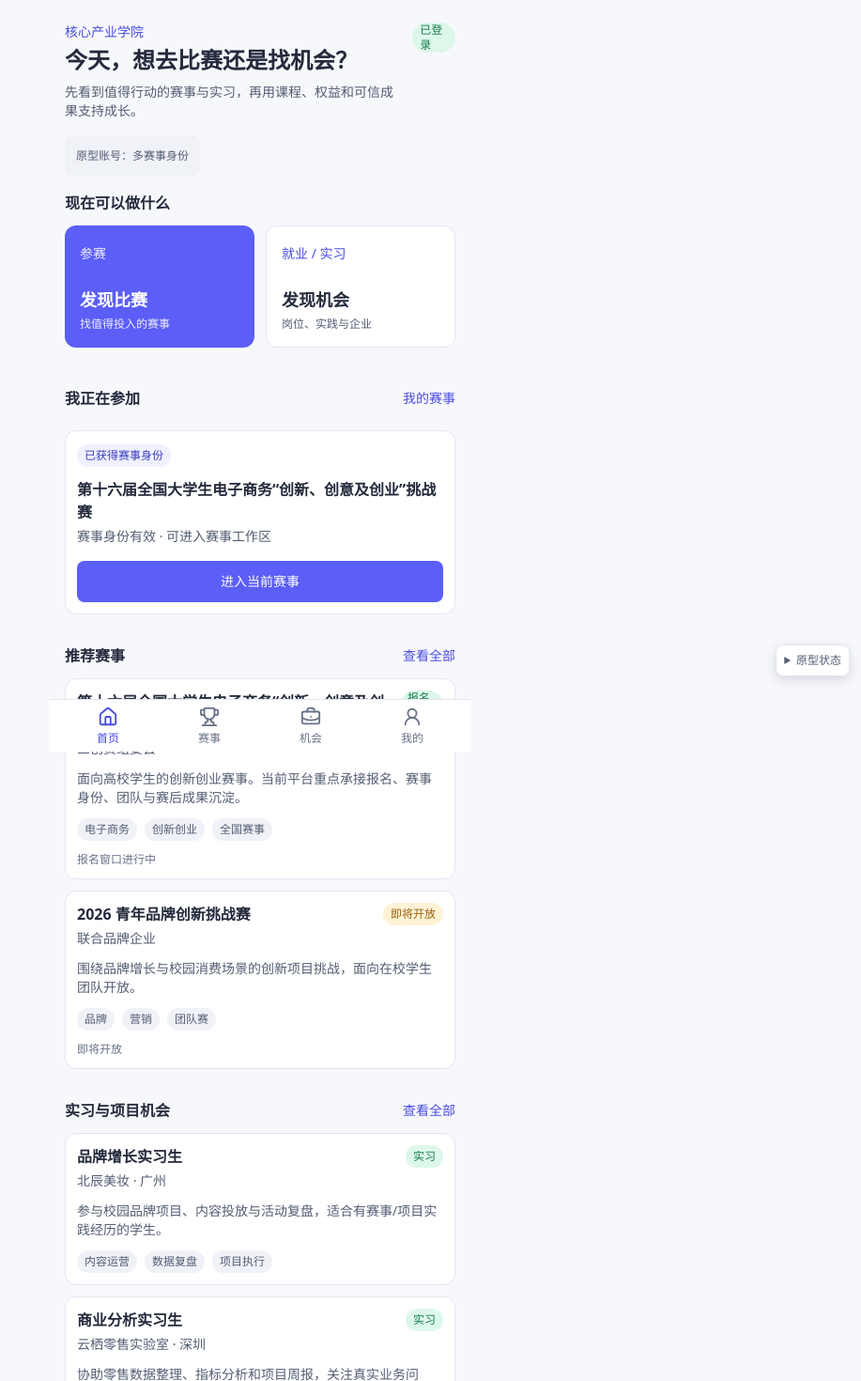
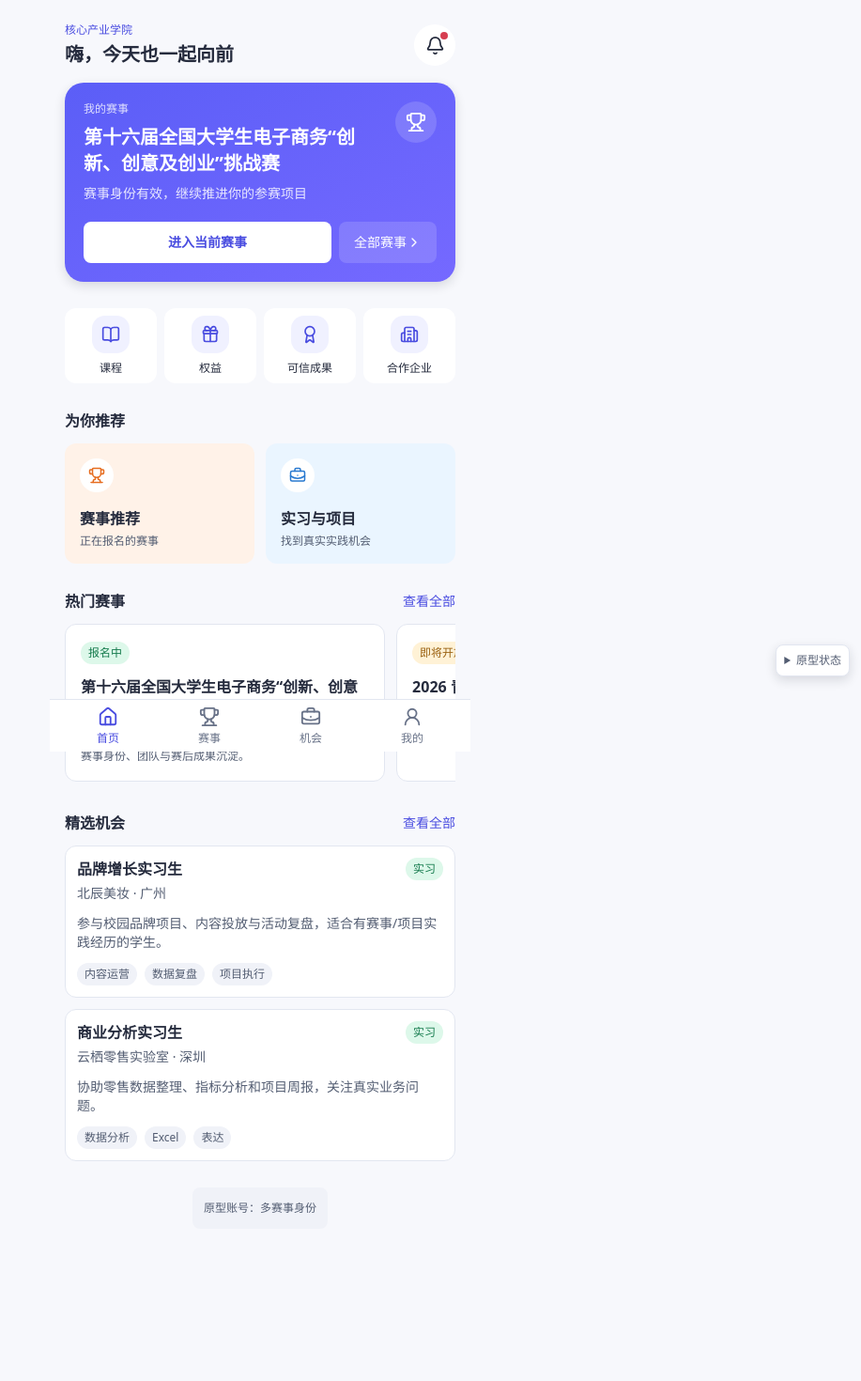
Before and after one commit to dangjingtao/core-industry-college-prototype, a React (Vite) app in the folder apps/mobile/: page /home in a window 1280 px wide. Shown: the top 1470 px of the page at 94% size, without its empty margins (363-1280 px from the left). After the commit the page ends 1412 px from the top, so only its background shows below. Built offline with nearby package versions, Linux system fonts and the light colour scheme.

Commit message:
优化移动端首页体验

```diff
--- a/apps/mobile/src/features/public-platform/PublicPlatform.tsx
+++ b/apps/mobile/src/features/public-platform/PublicPlatform.tsx
@@ -1,4 +1,5 @@
 import { createContext, useCallback, useContext, useEffect, useMemo, useState, type ReactNode } from "react";
+import { Award, Bell, BookOpen, BriefcaseBusiness, Building2, ChevronRight, Gift, Trophy } from "lucide-react";
 import { Link, useLocation, useNavigate, useParams } from "react-router-dom";
 import { Button, Card, GhostButton, PageHeader, PrototypeStateTools, PublicShell, SecondaryButton, Section, StateBlock, StatusTag } from "../../components/ui";
 import { scenarios } from "../../mock/scenarios";
@@ -174,16 +175,28 @@ export function HomePage() {
   const view = usePrototypeView();
   const { identities } = usePublicPlatform();
   const activeIdentity = identities.find(identity => identity.identityStatus === "active");
-  const activeCompetition = competitionById(activeIdentity?.competitionId);
-  return <PublicShell><div className="px-4 pb-4 pt-6"><div className="flex items-start justify-between gap-3"><div><p className="text-sm font-medium text-text-brand">核心产业学院</p><h1 className="mt-1 text-2xl font-semibold leading-8 text-text-primary">今天，想去比赛还是找机会？</h1><p className="mt-2 text-sm leading-5 text-text-secondary">先看到值得行动的赛事与实习，再用课程、权益和可信成果支持成长。</p></div>{guest ? <StatusTag tone="neutral">未登录</StatusTag> : <StatusTag tone="success">已登录</StatusTag>}</div>{!guest && <div className="mt-4"><AccountScenarioSwitch /></div>}</div>
-    {view !== "ready" ? <div className="px-4"><StateBlock state={view} /></div> : <div className="space-y-8 px-4">
-      <Section title="现在可以做什么"><div className="grid grid-cols-2 gap-3"><button className="min-h-32 rounded-container bg-primary p-4 text-left text-on-primary" onClick={() => navigate("/competitions")}><span className="text-sm font-medium opacity-90">参赛</span><strong className="mt-6 block text-lg">发现比赛</strong><span className="mt-1 block text-xs opacity-90">找值得投入的赛事</span></button><button className="min-h-32 rounded-container border border-border-subtle bg-surface p-4 text-left" onClick={() => navigate("/opportunities")}><span className="text-sm font-medium text-text-brand">就业 / 实习</span><strong className="mt-6 block text-lg text-text-primary">发现机会</strong><span className="mt-1 block text-xs text-text-secondary">岗位、实践与企业</span></button></div></Section>
-      {!guest && activeCompetition && <Section title="我正在参加" action={<Link to="/competitions/mine" className="min-h-touch py-3 text-sm font-medium text-text-brand">我的赛事</Link>}><Card interactive><StatusTag tone="info">已获得赛事身份</StatusTag><h3 className="mt-3 text-base font-semibold text-text-primary">{activeCompetition.name}</h3><p className="mt-1 text-sm text-text-secondary">赛事身份有效 · 可进入赛事工作区</p><Button className="mt-4 w-full" onClick={() => navigate(`/competitions/${activeCompetition.id}/workspace`)}>进入当前赛事</Button></Card></Section>}
-      {!guest && !activeCompetition && <Card className="border border-border-subtle"><h2 className="text-base font-semibold text-text-primary">你还没有可用赛事工作区</h2><p className="mt-2 text-sm leading-5 text-text-secondary">这不会影响公共平台使用。你仍可以浏览赛事、机会和企业；已提交报名也会出现在“我的赛事”。</p><SecondaryButton className="mt-4" onClick={() => navigate("/competitions")}>发现赛事</SecondaryButton></Card>}
-      {guest && <Card className="border border-border-subtle"><h2 className="text-base font-semibold text-text-primary">不用赛事身份，也可以先逛平台</h2><p className="mt-2 text-sm leading-5 text-text-secondary">赛事、机会和企业公开信息均可浏览；报名、投递等账号动作再要求登录。</p><SecondaryButton className="mt-4" onClick={() => navigate("/auth/login?returnTo=/home")}>登录 / 注册</SecondaryButton></Card>}
-      <Section title="推荐赛事" action={<Link to="/competitions" className="text-sm font-medium text-text-brand">查看全部</Link>}><div className="space-y-3">{competitions.slice(0,2).map(item => <CompetitionCard item={item} key={item.id} />)}</div></Section>
-      <Section title="实习与项目机会" action={<Link to="/opportunities" className="text-sm font-medium text-text-brand">查看全部</Link>}><div className="space-y-3">{opportunities.filter(item => item.status === "open").slice(0,2).map(item => <OpportunityCard item={item} key={item.id} />)}</div></Section>
-      <Section title="成长与资源"><div className="grid grid-cols-3 gap-2">{[["课程","/courses"],["权益","/benefits"],["可信成果","/assets"]].map(([label,to]) => <button key={to} onClick={() => navigate(to)} className="min-h-touch rounded-control bg-surface px-2 text-sm font-medium text-text-secondary active:bg-surface-pressed">{label}</button>)}</div></Section>
+  const activeCompetition = guest ? undefined : competitionById(activeIdentity?.competitionId);
+  const growthResources = [
+    { label: "课程", description: "提升参赛与职业能力", to: "/courses", icon: BookOpen },
+    { label: "权益", description: "查看可领取的支持", to: "/benefits", icon: Gift },
+    { label: "可信成果", description: "沉淀证书与成绩", to: "/assets", icon: Award },
+    { label: "合作企业", description: "发现品牌与机会", to: "/companies", icon: Building2 },
+  ];
+  return <PublicShell><header className="flex items-center justify-between px-4 pb-4 pt-6"><div><div className="flex items-center gap-2"><p className="text-xs font-medium text-text-brand">核心产业学院</p>{guest && <span className="text-xs text-text-tertiary">未登录</span>}</div><h1 className="mt-1 text-xl font-semibold text-text-primary">{guest ? "你好，欢迎来看看" : "嗨，今天也一起向前"}</h1></div><button aria-label="消息通知" className="relative flex size-11 items-center justify-center rounded-full bg-surface text-text-primary"><Bell size={21} aria-hidden="true" /><span className="absolute right-2 top-2 size-2 rounded-full bg-danger" /></button></header>
+    {view !== "ready" ? <div className="px-4"><StateBlock state={view} /></div> : <div className="space-y-7 px-4">
+      <section className="overflow-hidden rounded-[20px] bg-gradient-to-br from-primary to-[#7569ff] p-5 text-on-primary shadow-floating"><div className="flex items-start justify-between gap-3"><div className="min-w-0"><p className="text-xs font-medium opacity-80">{activeCompetition ? "我的赛事" : "正在报名"}</p><h2 className="mt-2 text-xl font-semibold leading-7">{activeCompetition?.name ?? competitions[0].name}</h2><p className="mt-2 text-sm opacity-85">{activeCompetition ? "赛事身份有效，继续推进你的参赛项目" : "发现适合你的赛事，开启一段新经历"}</p></div><span className="flex size-11 shrink-0 items-center justify-center rounded-full bg-white/15"><Trophy size={22} aria-hidden="true" /></span></div><div className="mt-5 flex gap-2">{activeCompetition ? <button className="min-h-touch flex-1 rounded-control bg-white px-4 text-sm font-semibold text-text-brand" onClick={() => navigate(`/competitions/${activeCompetition.id}/workspace`)}>进入当前赛事</button> : <button className="min-h-touch flex-1 rounded-control bg-white px-4 text-sm font-semibold text-text-brand" onClick={() => navigate("/competitions")}>发现比赛</button>}<button className="flex min-h-touch items-center justify-center rounded-control bg-white/15 px-4 text-sm font-medium" onClick={() => navigate("/competitions")}>全部赛事<ChevronRight size={16} aria-hidden="true" /></button></div></section>
+
+      <section><div className="grid grid-cols-4 gap-2">{growthResources.map(({ label, to, icon: Icon }) => <button key={to} onClick={() => navigate(to)} className="flex min-h-20 flex-col items-center justify-center gap-2 rounded-container bg-surface text-center active:bg-surface-pressed"><span className="flex size-10 items-center justify-center rounded-[14px] bg-primary-container text-text-brand"><Icon size={20} aria-hidden="true" /></span><span className="text-xs font-medium text-text-primary">{label}</span></button>)}</div></section>
+
+      <Section title="为你推荐"><div className="grid grid-cols-2 gap-3"><button className="rounded-container bg-[#fff2e8] p-4 text-left" onClick={() => navigate("/competitions")}><span className="flex size-9 items-center justify-center rounded-full bg-white text-[#e66d20]"><Trophy size={18} aria-hidden="true" /></span><strong className="mt-4 block text-base text-text-primary">赛事推荐</strong><span className="mt-1 block text-xs text-text-secondary">正在报名的赛事</span></button><button className="rounded-container bg-[#eaf5ff] p-4 text-left" onClick={() => navigate("/opportunities")}><span className="flex size-9 items-center justify-center rounded-full bg-white text-[#2879d0]"><BriefcaseBusiness size={18} aria-hidden="true" /></span><strong className="mt-4 block text-base text-text-primary">实习与项目</strong><span className="mt-1 block text-xs text-text-secondary">找到真实实践机会</span></button></div></Section>
+
+      {!guest && !activeCompetition && <Card className="border border-border-subtle"><h2 className="text-base font-semibold text-text-primary">还没有可用赛事工作区</h2><p className="mt-2 text-sm leading-5 text-text-secondary">公共赛事、机会和成长资源仍可正常使用。</p></Card>}
+      {guest && <Card className="flex items-center justify-between gap-3 border border-border-subtle"><div><h2 className="text-sm font-semibold text-text-primary">登录后保存你的进度</h2><p className="mt-1 text-xs text-text-secondary">报名、投递与长期成果持续沉淀</p></div><SecondaryButton className="shrink-0" onClick={() => navigate("/auth/login?returnTo=/home")}>登录 / 注册</SecondaryButton></Card>}
+
+      <Section title="热门赛事" action={<Link to="/competitions" className="text-sm font-medium text-text-brand">查看全部</Link>}><div className="flex snap-x gap-3 overflow-x-auto pb-1">{competitions.slice(0,2).map(item => { const [label, tone] = competitionStatus(item); return <Link to={`/competitions/${item.id}`} key={item.id} className="w-[82%] shrink-0 snap-start"><Card interactive className="h-full p-4"><StatusTag tone={tone}>{label}</StatusTag><h3 className="mt-3 line-clamp-2 text-base font-semibold leading-6 text-text-primary">{item.name}</h3><p className="mt-2 line-clamp-2 text-xs leading-5 text-text-secondary">{item.summary}</p></Card></Link>; })}</div></Section>
+
+      <Section title="精选机会" action={<Link to="/opportunities" className="text-sm font-medium text-text-brand">查看全部</Link>}><div className="space-y-3">{opportunities.filter(item => item.status === "open").slice(0,2).map(item => <OpportunityCard item={item} key={item.id} />)}</div></Section>
+      {!guest && <div className="flex justify-center pb-2"><AccountScenarioSwitch /></div>}
     </div>}<PrototypeStateTools /></PublicShell>;
 }
 
```
